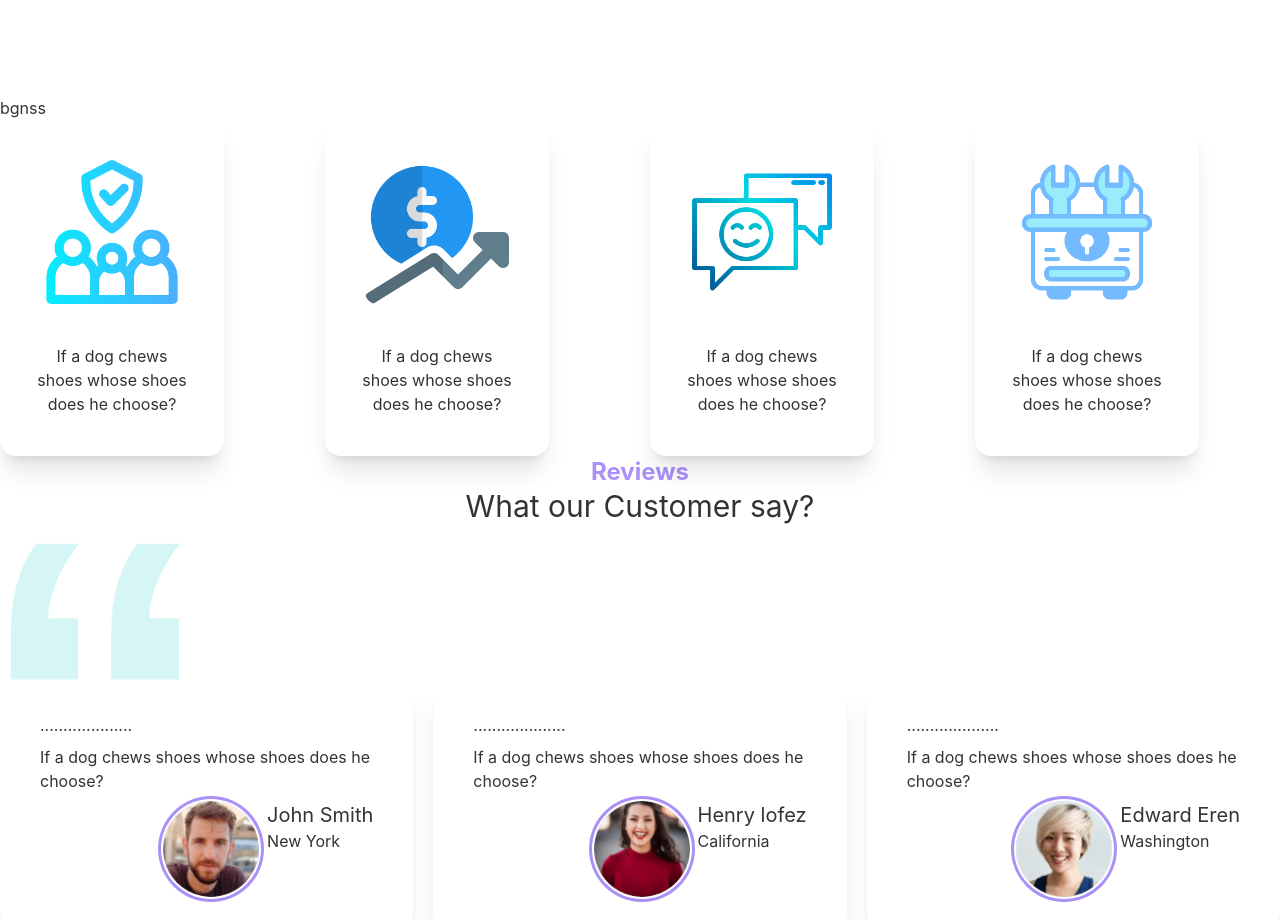
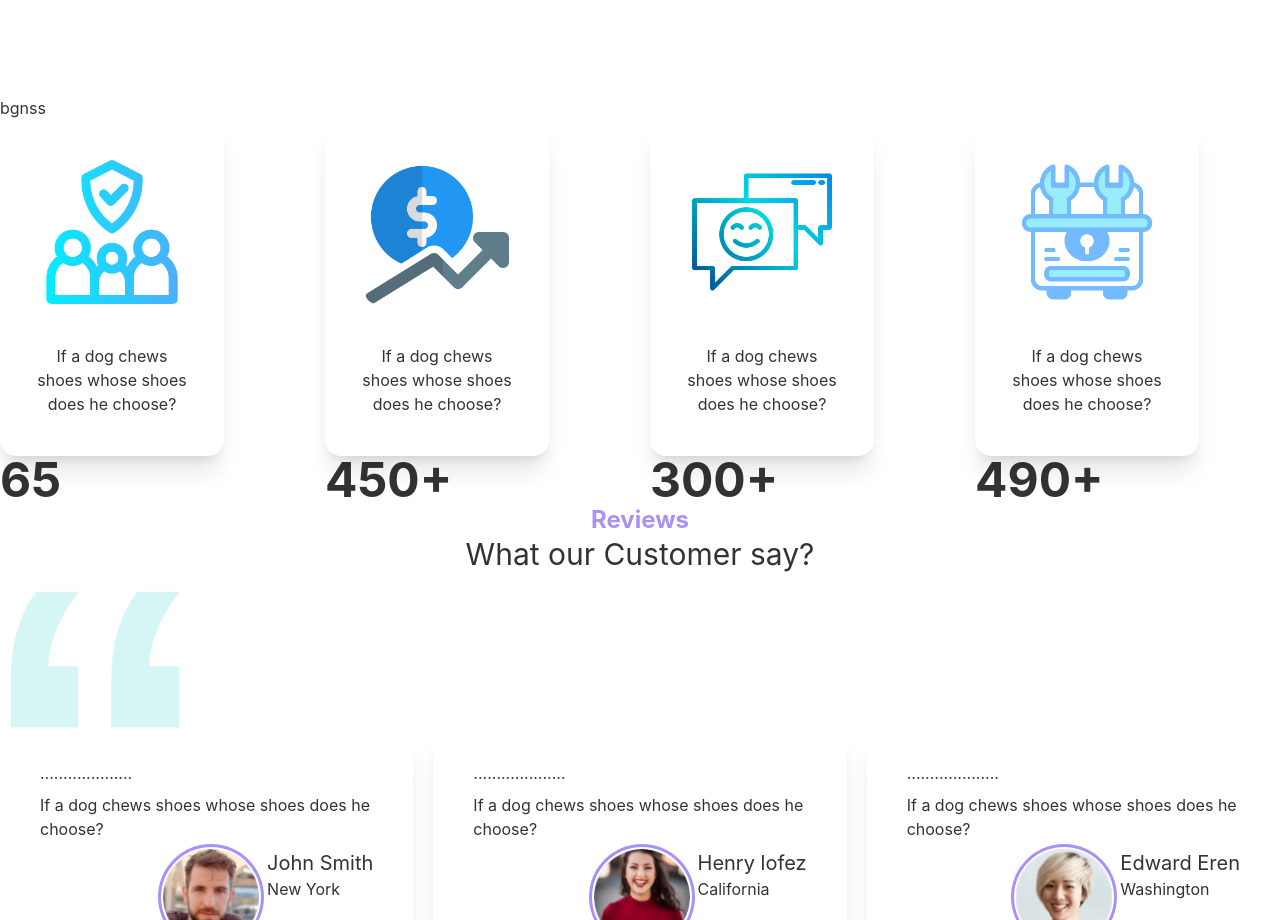
Before and after one commit to SymaNusratAnanna/giant-tech-client-side, a React (Create React App) app: page / in a window 1280 px wide. Shown: the part 1860-2780 px from the top of the page. Built offline with nearby package versions, Linux system fonts and the light colour scheme; no server answers.

Commit message:
my orders added

```diff
--- a/src/Pages/AddTool/BuyingProduct/Orders.js
+++ b/src/Pages/AddTool/BuyingProduct/Orders.js
@@ -40,6 +40,7 @@ const Orders = () => {
 
       const order = {
           email: user.email,
+          name: user.name,
           productName: name,
           orderQuantity: orderQuantity,
           totalAmount: totalPrice,
--- a/src/Pages/Dashboard/Dashboard.js
+++ b/src/Pages/Dashboard/Dashboard.js
@@ -14,7 +14,7 @@ const Dashboard = () => {
   </div>
   <div class="drawer-side">
     <label for="my-drawer-2" class="drawer-overlay"></label>
-    <ul class="menu p-4 overflow-y-auto w-80 bg-base-100 text-base-content">
+    <ul class="menu p-4 overflow-y-auto w-48 bg-base-100 text-base-content">
     {/* side contenet here */}
       <li><Link to="/dashboard">My Orders</Link></li>
       <li><Link to="/dashboard/addreview">Add a Review</Link></li>
--- a/src/Pages/Dashboard/MyOrders.js
+++ b/src/Pages/Dashboard/MyOrders.js
@@ -1,9 +1,58 @@
-import React from 'react';
+import React, { useEffect, useState } from 'react';
+import { useAuthState } from 'react-firebase-hooks/auth';
+import auth from '../../firebase.init';
 
 const MyOrder = () => {
+
+    const [orders, setOrders] = useState([]);
+
+    const [user] = useAuthState(auth);
+    useEffect(()=>{
+
+        if(user){
+            fetch(`http://localhost:5000/order?email=${user.email}`)
+        .then(res=>res.json())
+        .then(data => setOrders(data));
+        }
+
+    },[user])
     return (
         <div>
-            <h2>My orders</h2>
+            <h2>My orders: {orders.length}</h2><div class="overflow-x-auto">
+  <table class="table w-full">
+    {/* <!-- head --> */}
+    <thead>
+      <tr>
+        <th></th>
+        <th>Name</th>
+        <th>Product-Name</th>
+        <th>Quantity</th>
+        <th>Total-Amount</th>
+        <th>Address</th>
+        <th>Phone</th>
+
+
+      </tr>
+    </thead>
+    <tbody>
+        {
+            orders.map( (a,index)=><tr>
+                <th>{index + 1}</th>
+                <td>{a.email}</td>
+                <td>{a.productName}</td>
+                <td>{a.orderQuantity}</td>
+                <td>{a.totalAmount}</td>
+                <td>{a.address}</td>
+                <td>{a.phone}</td>
+
+              </tr> )
+        }
+      {/* <!-- row 1 --> */}
+
+
+    </tbody>
+  </table>
+</div>
         </div>
     );
 };
--- a/src/Pages/Home/BusinessSummery.js
+++ b/src/Pages/Home/BusinessSummery.js
@@ -10,12 +10,17 @@ const BusinessSummery = () => {
     return (
        <>
        <h2>bgnss</h2>
+
         <div className='grid grid-cols-2 lg:grid-cols-4 gap-5'>
 
-            <Business img={customer}></Business>
-            <Business img={revenue}></Business>
-            <Business img={reviews}></Business>
-            <Business img={tools}></Business>
+          <div>  <Business img={customer}></Business>
+          <h2 className='text-5xl font-bold'>65</h2></div>
+           <div> <Business img={revenue}></Business>
+           <h2 className='text-5xl font-bold'>450+</h2></div>
+            <div><Business img={reviews}></Business>
+            <h2 className='text-5xl font-bold'>300+</h2></div>
+           <div> <Business img={tools}></Business>
+           <h2 className='text-5xl font-bold'> 490+</h2></div>
         </div>
        </>
     );
```
